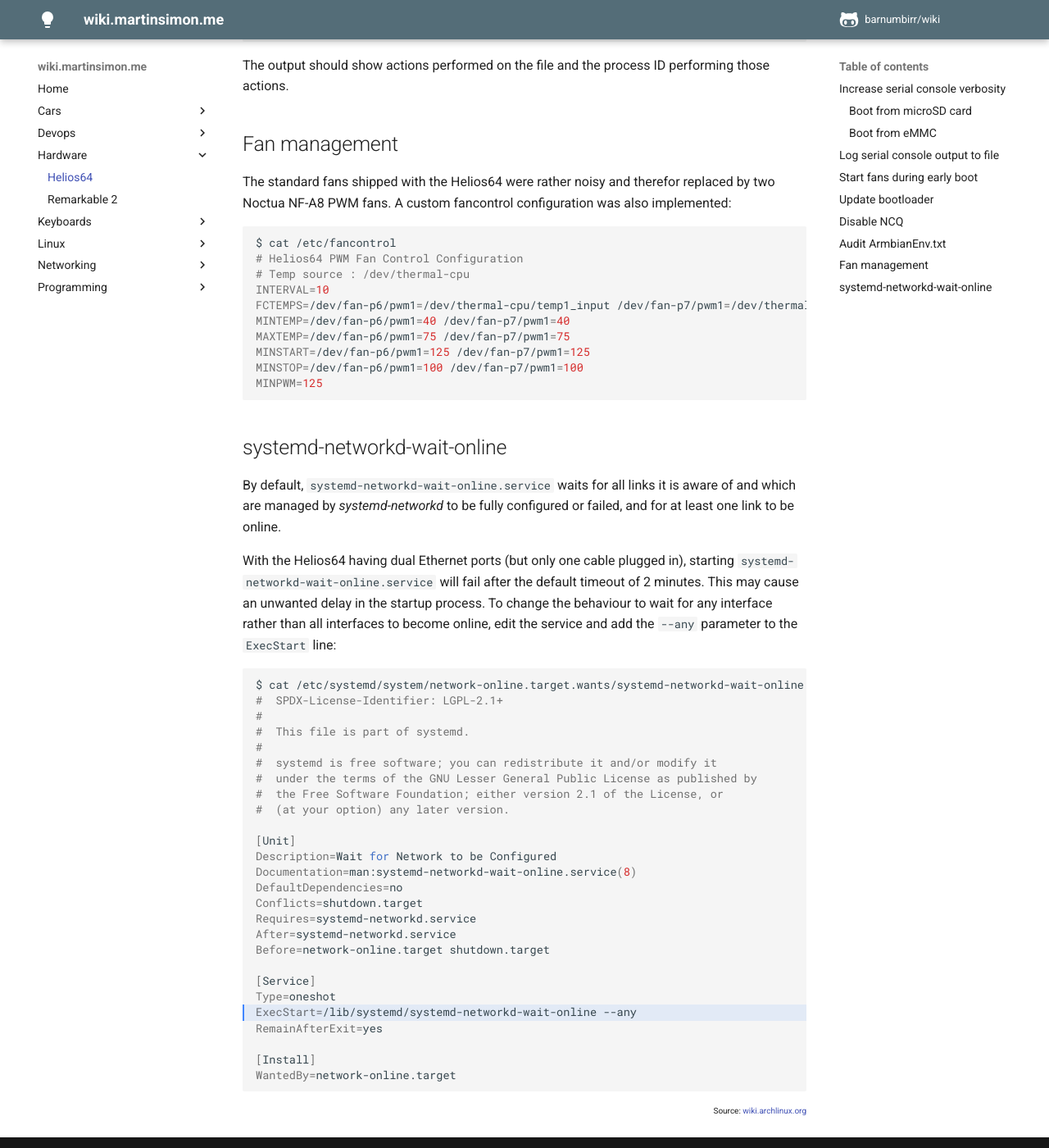
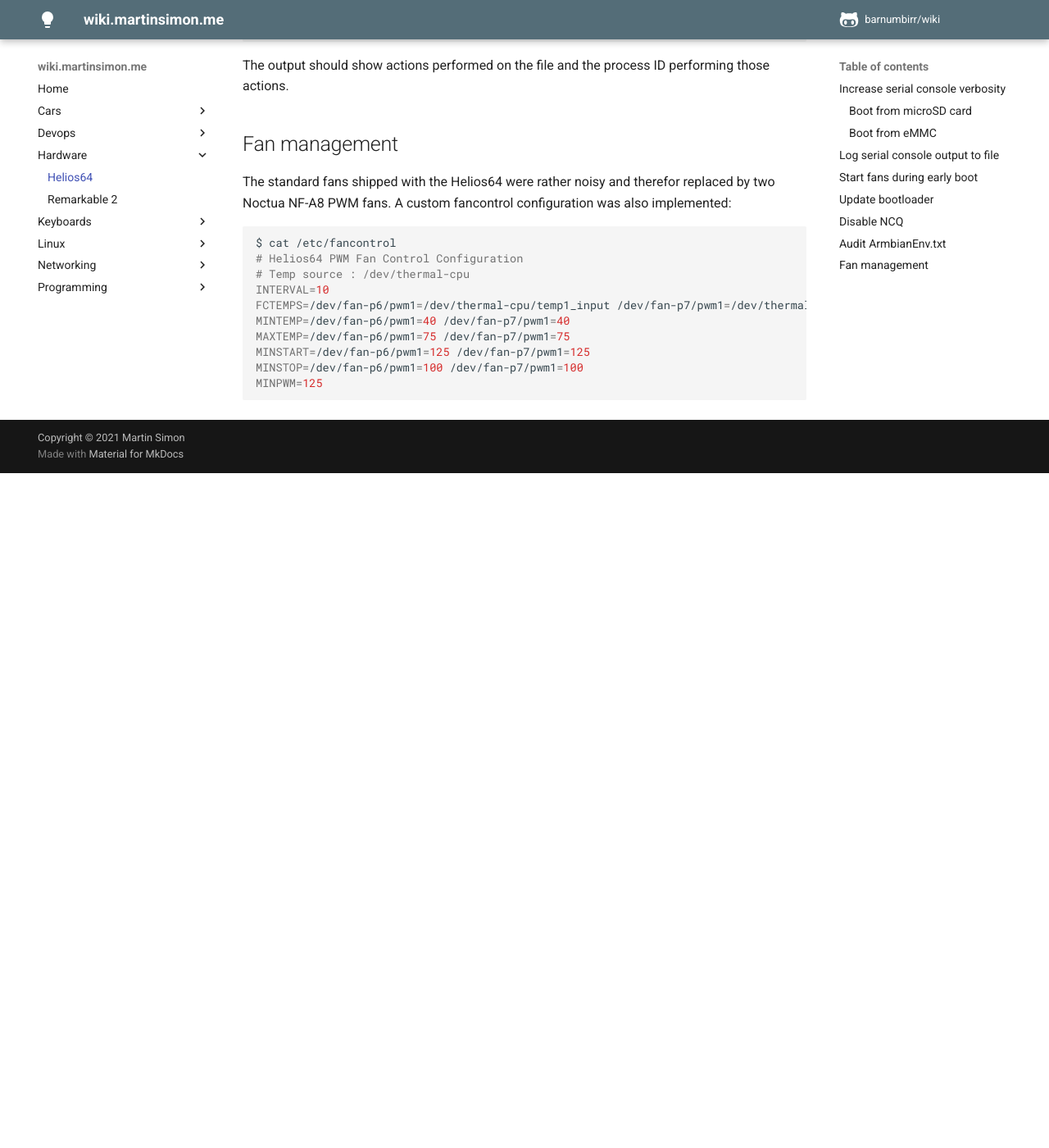
Before and after one commit to barnumbirr/wiki, an MkDocs documentation site: the page built from docs/hardware/helios64.md, in a window 1280 px wide and 1400 px high, scrolled down 2285 px. Shown: the whole window at 82% size. Built offline with MkDocs 1.6.1 and Material for MkDocs 9.7.7, drawn with Linux system fonts in a browser that asks for light colours; after the commit the page ends 2862 px from its top, so only the background shows below that.

Commit message:
move systemd to dedicated page

````diff
--- a/docs/hardware/helios64.md
+++ b/docs/hardware/helios64.md
@@ -1,7 +1,7 @@
 ---
 title: 'Helios64'
 date: 2021-08-27
-tags: [ 'helios64', 'kobol.io','Network Attached Storage', 'NAS' ]
+tags: [ 'helios64', 'kobol.io', 'Network Attached Storage', 'NAS' ]
 ---
 
 The Helios64 is a powerful ARM board specially designed for Network Attached
@@ -131,48 +131,3 @@ MINSTART=/dev/fan-p6/pwm1=125 /dev/fan-p7/pwm1=125
 MINSTOP=/dev/fan-p6/pwm1=100 /dev/fan-p7/pwm1=100
 MINPWM=125
 ```
-## systemd-networkd-wait-online
-
-By default, `systemd-networkd-wait-online.service` waits for all links it is
-aware of and which are managed by *systemd-networkd* to be fully configured or
-failed, and for at least one link to be online.
-
-With the Helios64 having dual Ethernet ports (but only one cable plugged in),
-starting `systemd-networkd-wait-online.service` will fail after the default
-timeout of 2 minutes. This may cause an unwanted delay in the startup process.
-To change the behaviour to wait for any interface rather than all interfaces to
-become online, edit the service and add the `--any` parameter to the `ExecStart`
-line:
-
-```bash hl_lines="22"
-$ cat /etc/systemd/system/network-online.target.wants/systemd-networkd-wait-online.service
-#  SPDX-License-Identifier: LGPL-2.1+
-#
-#  This file is part of systemd.
-#
-#  systemd is free software; you can redistribute it and/or modify it
-#  under the terms of the GNU Lesser General Public License as published by
-#  the Free Software Foundation; either version 2.1 of the License, or
-#  (at your option) any later version.
-
-[Unit]
-Description=Wait for Network to be Configured
-Documentation=man:systemd-networkd-wait-online.service(8)
-DefaultDependencies=no
-Conflicts=shutdown.target
-Requires=systemd-networkd.service
-After=systemd-networkd.service
-Before=network-online.target shutdown.target
-
-[Service]
-Type=oneshot
-ExecStart=/lib/systemd/systemd-networkd-wait-online --any
-RemainAfterExit=yes
-
-[Install]
-WantedBy=network-online.target
-```
-
-<p style="font-size: 10px" align="right">
-    Source: <a href="https://wiki.archlinux.org/title/Systemd-networkd#systemd-networkd-wait-online">wiki.archlinux.org</a>
-</p>
````
Also changed, not shown: docs/linux/systemd.md (added, +58 -0 lines).
